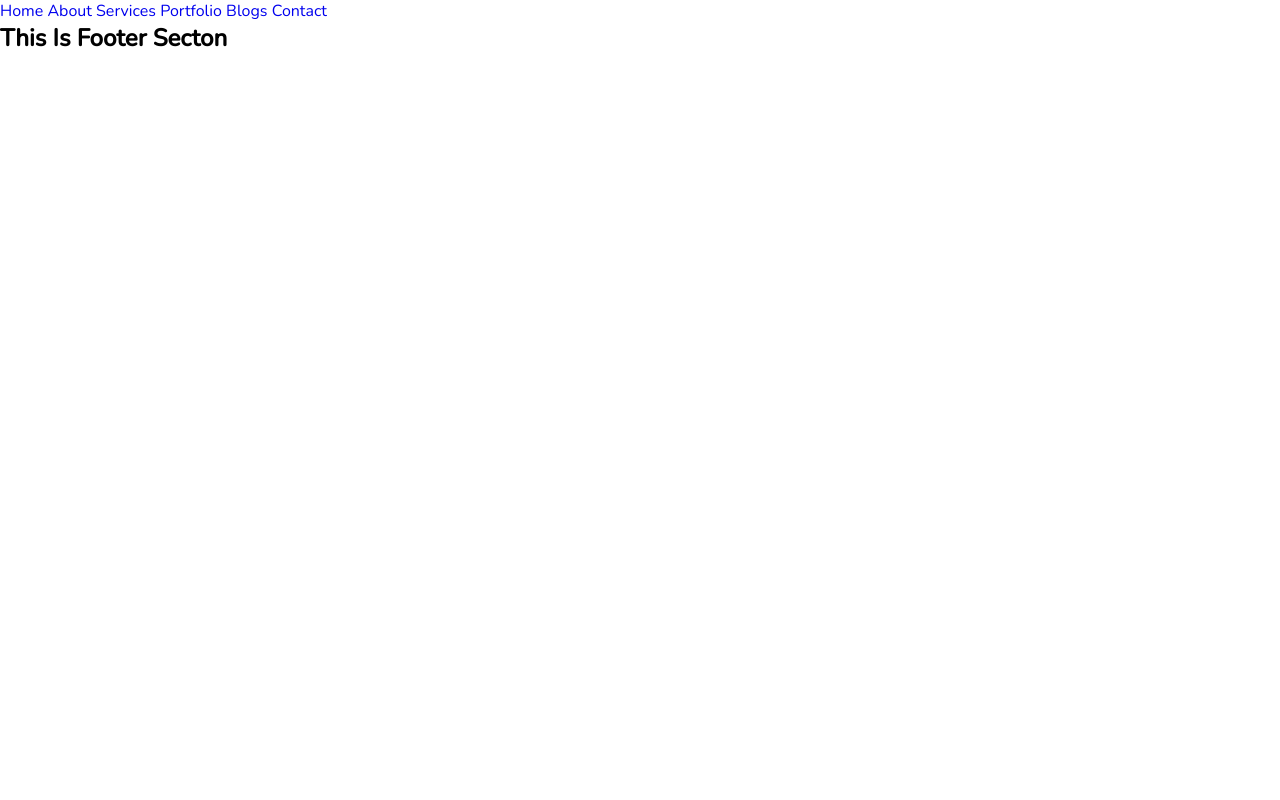
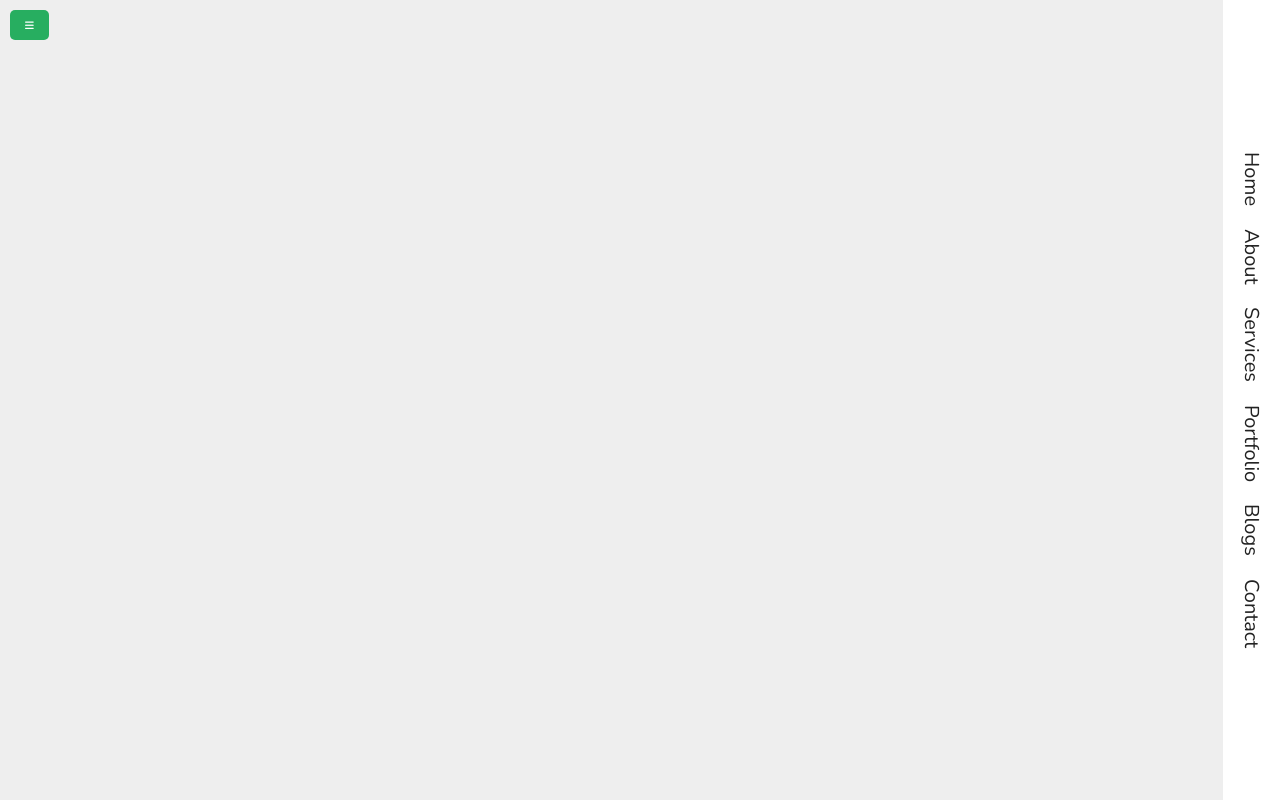
Before and after one commit to ProDesignerNurul/responsive-portfolio-website-html-css-js, a plain HTML site: page index.html in a window 1280 px wide. Drawn offline with nearby package versions, Linux system fonts and the light colour scheme.

Commit message:
complate navBar

```diff
--- a/css/style.css
+++ b/css/style.css
@@ -1,6 +1,10 @@
 /* Font Linked  */
 @import url('https://fonts.googleapis.com/css2?family=Nunito:wght@300;400;500&display=swap');
 
+
+:root{
+    --green: #27ae60;
+}
 *{
     font-family: 'Nunito', sans-serif;
     margin: 0;
@@ -12,3 +16,59 @@
     text-transform: capitalize;
     transition: all .2s linear;
 }
+
+html{
+    font-size: 62.5%;
+    overflow: hidden;
+    scroll-behavior: smooth;
+}
+html::-webkit-scrollbar{
+    width: .7rem;
+}
+html::-webkit-scrollbar-track{
+    background-color: #fff;
+}
+html::-webkit-scrollbar-thumb{
+    background-color: var(--green);
+}
+body{
+    background-color: #eee;
+    padding-right: 5rem;
+}
+
+
+/* header section design start  */
+#menu-bars{
+    position: fixed;
+    z-index: 10000;
+    top: 1rem;
+    left: 1rem;
+    padding: 1rem 1.5rem;
+    border-radius: .5rem;
+    color: #fff;
+    background-color: var(--green);
+    cursor: pointer;
+}
+header{
+    position: fixed;
+    top: 0;
+    right: 0;
+    min-height: 100vh;
+    display: inline-flex;
+    align-items: center;
+    justify-content: center;
+    background-color: #fff;
+    z-index: 1000;
+}
+header .nav-bar{
+    writing-mode: vertical-lr;
+    padding: 1.5rem;
+}
+header .nav-bar a{
+    padding: 1rem;
+    font-size: 2rem;
+    color: #222;
+}
+header .nav-bar a:hover{
+    color: var(--green);
+}
--- a/index.html
+++ b/index.html
@@ -13,6 +13,8 @@
 <body>
     <!-- header section start  -->
     <header>
+        <div id="menu-bars" class="fas fa-bars"></div>
+
         <nav class="nav-bar">
             <a href="#home">home</a>
             <a href="#about">about</a>
@@ -30,7 +32,7 @@
 
     <!-- footer section start  -->
     <footer>
-        <h2>This Is Footer Secton</h2>
+
     </footer>
 
 
```
